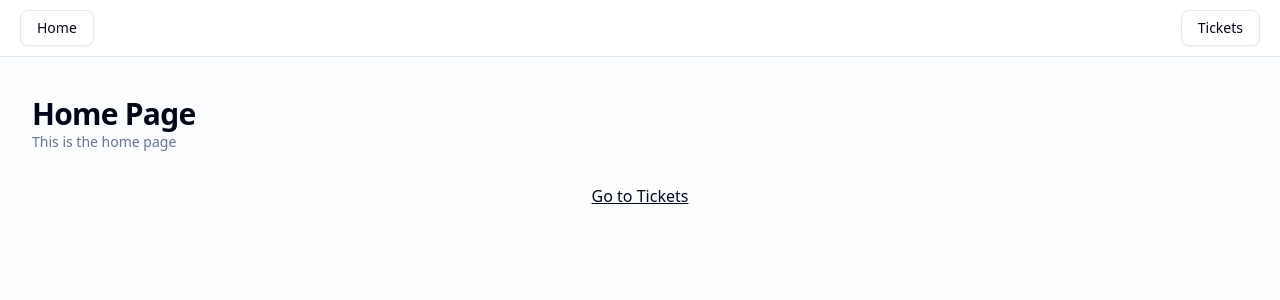
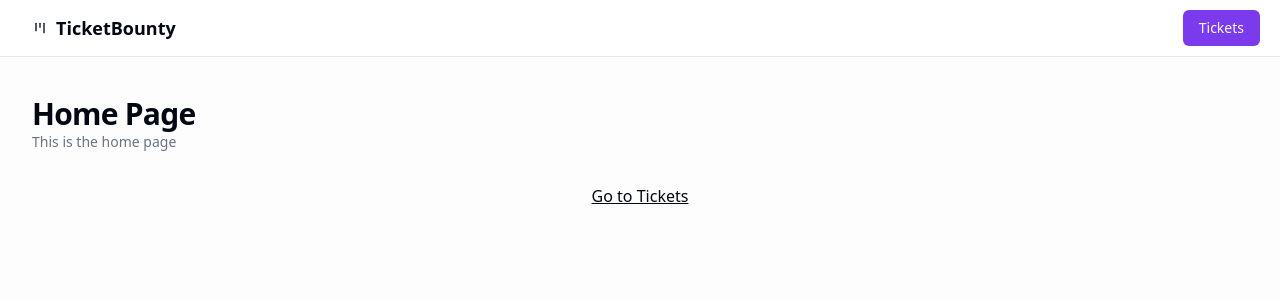
Before and after one commit to Shanto910/the-road-to-next-app, a Next.js app: page / in a window 1280 px wide. Shown: the top 300 px of the page. Built offline with nearby package versions, Linux system fonts and the light colour scheme.

Commit message:
add: custom theme

```diff
--- a/package.json
+++ b/package.json
@@ -11,6 +11,7 @@
 		"type": "tsc --noEmit"
 	},
 	"dependencies": {
+		"@radix-ui/react-separator": "^1.1.2",
 		"@radix-ui/react-slot": "^1.1.2",
 		"class-variance-authority": "^0.7.1",
 		"clsx": "^2.1.1",
--- a/src/app/globals.css
+++ b/src/app/globals.css
@@ -57,83 +57,69 @@
 
 	--radius-lg: var(--radius);
 
-	--radius-xl: calc(var(--radius) + 4px)
+	--radius-xl: calc(var(--radius) + 4px);
 }
 
 :root {
-	--radius: 0.625rem;
-	--background: oklch(1 0 0);
-	--foreground: oklch(0.129 0.042 264.695);
-	--card: oklch(1 0 0);
-	--card-foreground: oklch(0.129 0.042 264.695);
-	--popover: oklch(1 0 0);
-	--popover-foreground: oklch(0.129 0.042 264.695);
-	--primary: oklch(0.208 0.042 265.755);
-	--primary-foreground: oklch(0.984 0.003 247.858);
-	--secondary: oklch(0.968 0.007 247.896);
-	--secondary-foreground: oklch(0.208 0.042 265.755);
-	--muted: oklch(0.968 0.007 247.896);
-	--muted-foreground: oklch(0.554 0.046 257.417);
-	--accent: oklch(0.968 0.007 247.896);
-	--accent-foreground: oklch(0.208 0.042 265.755);
-	--destructive: oklch(0.577 0.245 27.325);
-	--border: oklch(0.929 0.013 255.508);
-	--input: oklch(0.929 0.013 255.508);
-	--ring: oklch(0.704 0.04 256.788);
-	--chart-1: oklch(0.646 0.222 41.116);
-	--chart-2: oklch(0.6 0.118 184.704);
-	--chart-3: oklch(0.398 0.07 227.392);
-	--chart-4: oklch(0.828 0.189 84.429);
-	--chart-5: oklch(0.769 0.188 70.08);
-	--sidebar: oklch(0.984 0.003 247.858);
-	--sidebar-foreground: oklch(0.129 0.042 264.695);
-	--sidebar-primary: oklch(0.208 0.042 265.755);
-	--sidebar-primary-foreground: oklch(0.984 0.003 247.858);
-	--sidebar-accent: oklch(0.968 0.007 247.896);
-	--sidebar-accent-foreground: oklch(0.208 0.042 265.755);
-	--sidebar-border: oklch(0.929 0.013 255.508);
-	--sidebar-ring: oklch(0.704 0.04 256.788);
+	--background: oklch(100% 0 0);
+	--foreground: oklch(12.94% 0.0273 261.67);
+	--card: oklch(100% 0 0);
+	--card-foreground: oklch(12.94% 0.0273 261.67);
+	--popover: oklch(100% 0 0);
+	--popover-foreground: oklch(12.94% 0.0273 261.67);
+	--primary: oklch(54.09% 0.2468 292.95);
+	--primary-foreground: oklch(98.43% 0.0017 247.84);
+	--secondary: oklch(96.71% 0.0029 264.54);
+	--secondary-foreground: oklch(21.03% 0.0318 264.65);
+	--muted: oklch(96.71% 0.0029 264.54);
+	--muted-foreground: oklch(55.13% 0.0233 264.36);
+	--accent: oklch(96.71% 0.0029 264.54);
+	--accent-foreground: oklch(21.03% 0.0318 264.65);
+	--destructive: oklch(63.68% 0.2078 25.33);
+	--destructive-foreground: oklch(98.43% 0.0017 247.84);
+	--border: oklch(92.78% 0.0058 264.53);
+	--input: oklch(92.78% 0.0058 264.53);
+	--ring: oklch(54.09% 0.2468 292.95);
+	--radius: 0.5rem;
+	--chart-1: oklch(67.72% 0.1571 35.19);
+	--chart-2: oklch(63.09% 0.1013 183.49);
+	--chart-3: oklch(37.87% 0.044 225.54);
+	--chart-4: oklch(83.36% 0.1186 88.15);
+	--chart-5: oklch(78.34% 0.1261 58.75);
 }
 
 .dark {
-	--background: oklch(0.129 0.042 264.695);
-	--foreground: oklch(0.984 0.003 247.858);
-	--card: oklch(0.208 0.042 265.755);
-	--card-foreground: oklch(0.984 0.003 247.858);
-	--popover: oklch(0.208 0.042 265.755);
-	--popover-foreground: oklch(0.984 0.003 247.858);
-	--primary: oklch(0.929 0.013 255.508);
-	--primary-foreground: oklch(0.208 0.042 265.755);
-	--secondary: oklch(0.279 0.041 260.031);
-	--secondary-foreground: oklch(0.984 0.003 247.858);
-	--muted: oklch(0.279 0.041 260.031);
-	--muted-foreground: oklch(0.704 0.04 256.788);
-	--accent: oklch(0.279 0.041 260.031);
-	--accent-foreground: oklch(0.984 0.003 247.858);
-	--destructive: oklch(0.704 0.191 22.216);
-	--border: oklch(1 0 0 / 10%);
-	--input: oklch(1 0 0 / 15%);
-	--ring: oklch(0.551 0.027 264.364);
-	--chart-1: oklch(0.488 0.243 264.376);
-	--chart-2: oklch(0.696 0.17 162.48);
-	--chart-3: oklch(0.769 0.188 70.08);
-	--chart-4: oklch(0.627 0.265 303.9);
-	--chart-5: oklch(0.645 0.246 16.439);
-	--sidebar: oklch(0.208 0.042 265.755);
-	--sidebar-foreground: oklch(0.984 0.003 247.858);
-	--sidebar-primary: oklch(0.488 0.243 264.376);
-	--sidebar-primary-foreground: oklch(0.984 0.003 247.858);
-	--sidebar-accent: oklch(0.279 0.041 260.031);
-	--sidebar-accent-foreground: oklch(0.984 0.003 247.858);
-	--sidebar-border: oklch(1 0 0 / 10%);
-	--sidebar-ring: oklch(0.551 0.027 264.364);
+	--background: oklch(12.94% 0.0273 261.67);
+	--foreground: oklch(98.43% 0.0017 247.84);
+	--card: oklch(12.94% 0.0273 261.67);
+	--card-foreground: oklch(98.43% 0.0017 247.84);
+	--popover: oklch(12.94% 0.0273 261.67);
+	--popover-foreground: oklch(98.43% 0.0017 247.84);
+	--primary: oklch(49.07% 0.2413 292.59);
+	--primary-foreground: oklch(98.43% 0.0017 247.84);
+	--secondary: oklch(27.84% 0.0296 256.85);
+	--secondary-foreground: oklch(98.43% 0.0017 247.84);
+	--muted: oklch(27.84% 0.0296 256.85);
+	--muted-foreground: oklch(71.37% 0.0192 261.33);
+	--accent: oklch(27.84% 0.0296 256.85);
+	--accent-foreground: oklch(98.43% 0.0017 247.84);
+	--destructive: oklch(39.59% 0.1331 25.72);
+	--destructive-foreground: oklch(98.43% 0.0017 247.84);
+	--border: oklch(27.84% 0.0296 256.85);
+	--input: oklch(27.84% 0.0296 256.85);
+	--ring: oklch(49.07% 0.2413 292.59);
+	--chart-1: oklch(52.92% 0.1931 262.13);
+	--chart-2: oklch(69.83% 0.1337 165.46);
+	--chart-3: oklch(72.32% 0.15 60.63);
+	--chart-4: oklch(61.92% 0.2037 312.73);
+	--chart-5: oklch(61.23% 0.2093 6.39);
 }
 
 @layer base {
-  * {
-    @apply border-border outline-ring/50;
+	* {
+		@apply border-border outline-ring/50;
 	}
-  body {
-    @apply bg-background text-foreground;
+	body {
+		@apply bg-background text-foreground;
 	}
 }
--- a/src/app/layout.tsx
+++ b/src/app/layout.tsx
@@ -1,4 +1,5 @@
 import './globals.css';
+import { LucideKanban } from 'lucide-react';
 import type { Metadata } from 'next';
 import { Geist, Geist_Mono } from 'next/font/google';
 import Link from 'next/link';
@@ -30,14 +31,15 @@ export default function RootLayout({
 			<body className={`${geistSans.variable} ${geistMono.variable} antialiased`}>
 				<nav className="supports-backdrop-blur:bg-background/60 fixed top-0 left-0 right-0 z-20 border-b bg-background/95 backdrop-blur w-full flex py-2.5 px-5 justify-between">
 					<div>
-						<Link href={homePath()} className={buttonVariants({ variant: 'outline' })}>
-							Home
+						<Link href={homePath()} className={buttonVariants({ variant: 'ghost' })}>
+							<LucideKanban />
+							<h1 className="text-lg font-semibold">TicketBounty</h1>
 						</Link>
 					</div>
 					<div>
 						<Link
 							href={ticketsPath()}
-							className={buttonVariants({ variant: 'outline' })}>
+							className={buttonVariants({ variant: 'default' })}>
 							Tickets
 						</Link>
 					</div>
--- a/src/app/tickets/page.tsx
+++ b/src/app/tickets/page.tsx
@@ -1,12 +1,14 @@
+import { LucideCircleCheck, LucideFileText, LucidePencil } from 'lucide-react';
 import Link from 'next/link';
 import { Card, CardContent, CardFooter, CardHeader, CardTitle } from '@/components/ui/card';
+import { Separator } from '@/components/ui/separator';
 import { initialTickets } from '@/data';
 import { ticketPath } from '@/paths';
 
 const TICKET_ICONS = {
-	OPEN: '0',
-	IN_PROGRESS: '>',
-	DONE: 'X',
+	OPEN: <LucideFileText />,
+	IN_PROGRESS: <LucidePencil />,
+	DONE: <LucideCircleCheck />,
 };
 const TicketsPage = () => {
 	return (
@@ -15,19 +17,20 @@ const TicketsPage = () => {
 				<h2 className="text-3xl font-bold tracking-tight">Tickets Page</h2>
 				<p className="text-sm text-muted-foreground">All the tickets</p>
 			</div>
+
+			<Separator />
+
 			<div className="flex-1 flex flex-col items-center gap-y-4 animate-fade-in-from-top">
 				{initialTickets.map(ticket => (
 					<Card key={ticket.id} className="max-w-[420px] w-full ">
 						<CardHeader>
-							<CardTitle className="flex gap-x-2">
+							<CardTitle className="flex gap-x-2 items-center">
 								<span>{TICKET_ICONS[ticket.status]}</span>
-								<span className="truncate">{ticket.title}</span>
+								<h3 className="text-lg truncate">{ticket.title}</h3>
 							</CardTitle>
 						</CardHeader>
 						<CardContent>
-							<span className="line-clamp-3 whitespace-break-spaces">
-								{ticket.content}
-							</span>
+							<p className="line-clamp-3 whitespace-break-spaces">{ticket.content}</p>
 						</CardContent>
 						<CardFooter>
 							<Link href={ticketPath(ticket.id)} className="text-sm underline">
--- /dev/null
+++ b/src/components/ui/separator.tsx
@@ -0,0 +1,28 @@
+"use client"
+
+import * as React from "react"
+import * as SeparatorPrimitive from "@radix-ui/react-separator"
+
+import { cn } from "@/lib/utils"
+
+function Separator({
+  className,
+  orientation = "horizontal",
+  decorative = true,
+  ...props
+}: React.ComponentProps<typeof SeparatorPrimitive.Root>) {
+  return (
+    <SeparatorPrimitive.Root
+      data-slot="separator-root"
+      decorative={decorative}
+      orientation={orientation}
+      className={cn(
+        "bg-border shrink-0 data-[orientation=horizontal]:h-px data-[orientation=horizontal]:w-full data-[orientation=vertical]:h-full data-[orientation=vertical]:w-px",
+        className
+      )}
+      {...props}
+    />
+  )
+}
+
+export { Separator }
```
Also changed, not shown: 1 other file (tests, documents, lock files or other folders).
